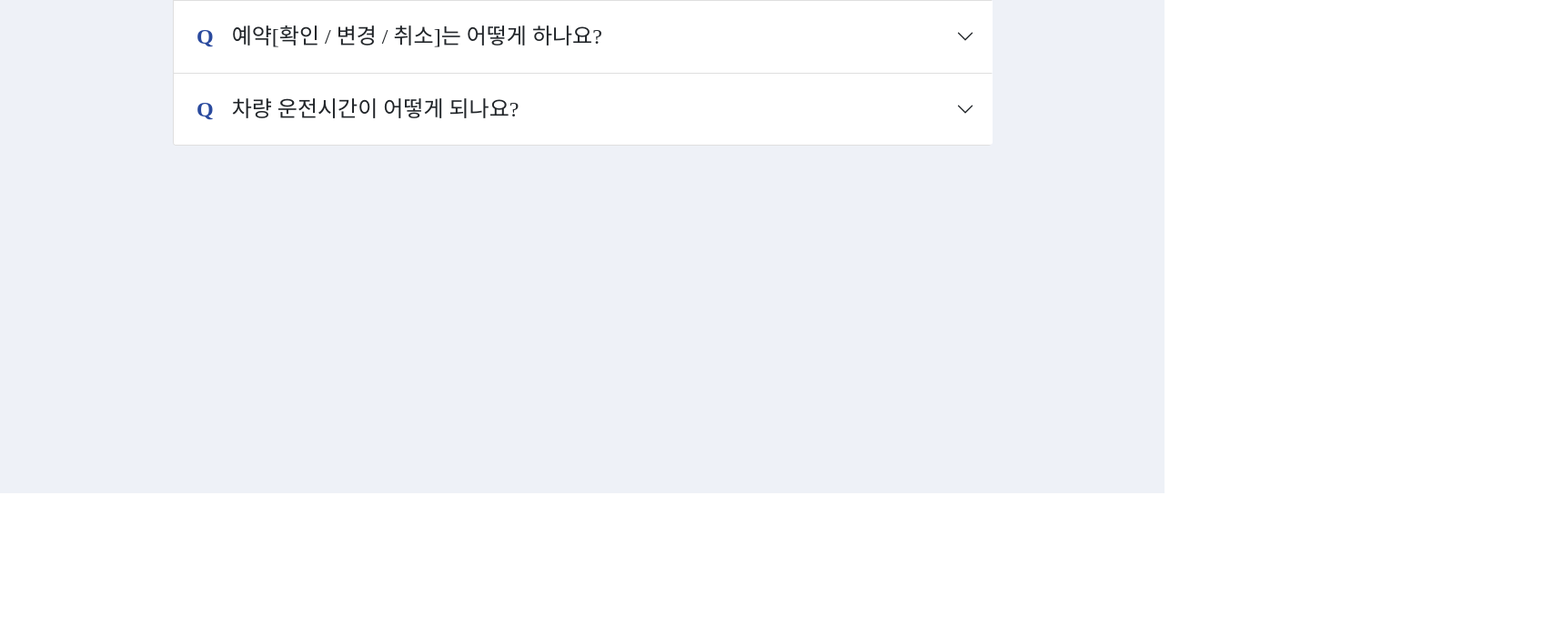
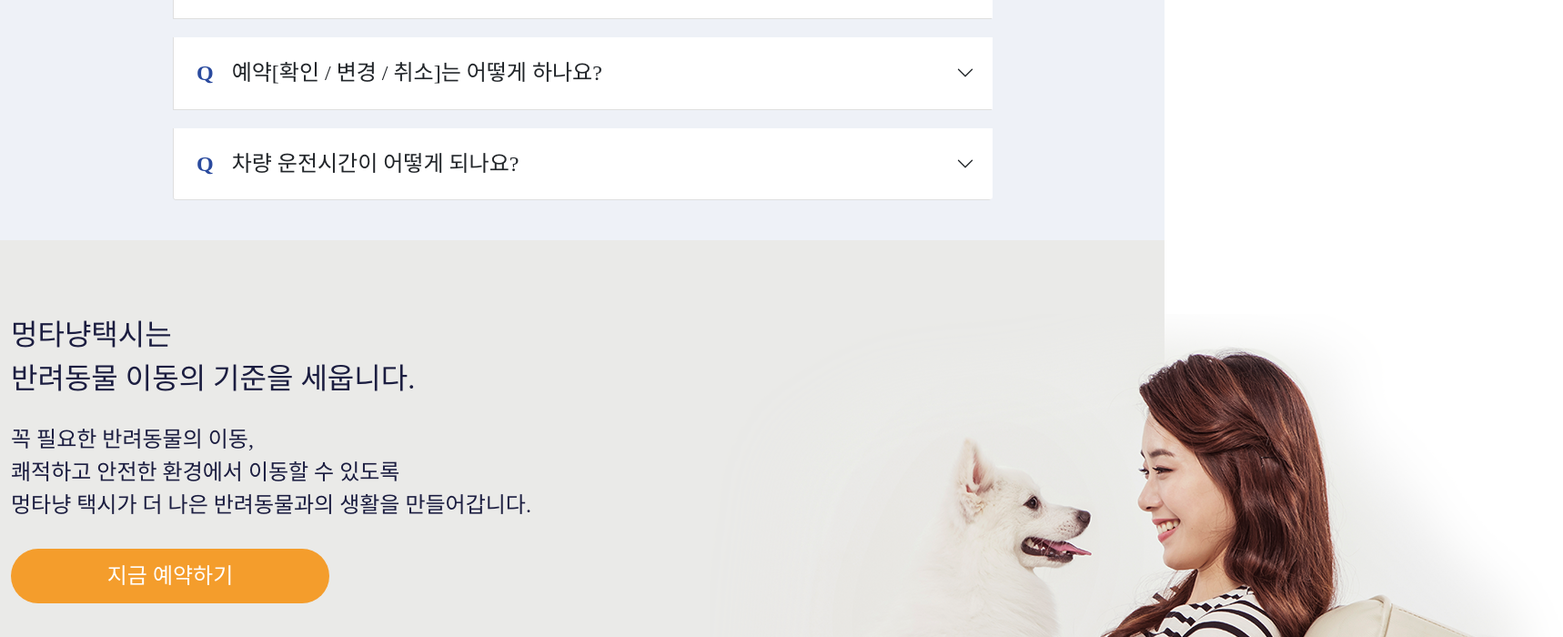
Before and after one commit to AnSangHyeon/mntx, a React (Create React App) app: page / in a window 1280 px wide. Shown: the part 4080-4780 px from the top of the page at 91% size, 1718 px wide, since content can reach past the window. Before the commit the page ends 4622 px from the top, so only its background shows below. Built offline with nearby package versions, Linux system fonts and the light colour scheme; what mobx-react-router would draw is missing.

Commit message:
[sh] HomeSection5수정

```diff
--- a/src/App.tsx
+++ b/src/App.tsx
@@ -19,6 +19,7 @@
 import Reservation from '@pages/Reservation'
 import Fare from '@pages/Fare'
 import SignUp from '@pages/Sign'
+
 
 
 interface IAppProps {
@@ -44,7 +45,6 @@
         <Route path='/Fare' element={<Fare />} />
         <Route path='/Login' element={<Login />} />
         <Route path='/Sign' element={<SignUp />} />
-
       </Routes>
 
     </div>
--- a/src/index.tsx
+++ b/src/index.tsx
@@ -5,7 +5,7 @@
 import { RouterStore as _RouterStore } from 'mobx-react-router'
 import { BrowserRouter } from 'react-router-dom'
 import Provider from './provider'
-
+import 'bootstrap/dist/css/bootstrap.min.css'
 import './index.css'
 
 declare global {
--- a/src/layout/index.style.ts
+++ b/src/layout/index.style.ts
@@ -1,4 +1,4 @@
-import { Accordion } from "react-bootstrap"
+import { Accordion, Col, Container, Row } from "react-bootstrap"
 import { Link } from "react-router-dom"
 import styled from "styled-components"
 
@@ -192,7 +192,7 @@
   height: 186.7px;
 `
 export const HomeSection4All = styled.div`
-  height: 1098.58px;
+  height: 820.58px;
   background: #eef1f7;
 `
 export const HomeSection4 = styled.div`
@@ -328,3 +328,50 @@
   display: block;
   text-align: left;
 `
+export const HomeSection4Padding = styled.div`
+  padding: 0 0 20px 0;
+`
+export const HomeSection5All = styled.div`
+  height: 547.97px;
+  background: #eaeae8;
+  padding: 80px 0 0 0;
+`
+export const HomeSection5Col = styled(Col)`
+  width: 50%;
+  height: 467.97px;
+
+`
+export const HomeSection5Row = styled(Row)`
+  width: 1536px;
+  margin: 0 auto;
+`
+export const HomeSection5Title = styled.div`
+  color: #1b1d40;
+  font-size: 2rem;
+  text-align: left;
+  font: weight: 600;
+`
+export const HomeSection525px = styled.div`
+  padding: 0 0 25px 0;
+`
+export const HomeSection5SubTitle = styled.div`
+  color: #1b1d40;
+  font-size: 1.5rem;
+  text-align: left;
+  font: weight: 300;
+`
+export const HomeSection5CustomBtn = styled.div`
+  background: #f49d2c;
+  color: #fff;
+  border-radius: 50px;
+  display: flex;
+  justify-content: center;
+  align-items: center;
+  font-size: 1.5rem;
+  flex-direction: column;
+  width: 350px;
+  height: 60px;
+`
+export const HomeSection55px = styled.div`
+  padding: 0 0 5px 0;
+`
--- a/src/pages/Home/index.tsx
+++ b/src/pages/Home/index.tsx
@@ -4,7 +4,7 @@
 import { Link } from 'react-router-dom'
 import Loader from '@components/Loader'
 import Header from '@layout/Header'
-import { AccordionA, AccordionA1, AccordionA2, AccordionAll, AccordionBody, AccordionBody1, AccordionBody2, AccordionHead, AccordionItem, AccordionTxt, AccordionTxtLeft, CustomBtn, CustomBtnPosition, HomeContents, HomeContentsBottomMargin, HomeContentsTopMargin, HomeLogo, HomeLogo1, HomeLogo2, HomeSection1, HomeSection2, HomeSection2All, HomeSection3, HomeSection3All, HomeSection3Contents, HomeSection3ContentsCenter, HomeSection3ContentsEnd, HomeSection3ContentsHighlight, HomeSection3ContentsHighlight2, HomeSection3ContentsImg, HomeSection3ContentsText, HomeSection3ContentsText1, HomeSection3ContentsText2, HomeSection3Img4, HomeSection3Title, HomeSection4,  HomeSection4All, HomeSection4Btn, HomeSection4BtnHighlight, HomeSection4BtnImg, HomeSection4BtnRight, HomeSection4Notice1, HomeSection4Notice2, HomeSection4SubTitle, HomeSection4Title, HomeSection4Txt, HomeSection4Txt1, HomeSection4TxtRed, HomeTitle, LinkLineNone, Section2ContentsImg } from '@layout/index.style'
+import { AccordionA, AccordionA1, AccordionA2, AccordionAll, AccordionBody, AccordionBody1, AccordionBody2, AccordionHead, AccordionItem, AccordionTxt, AccordionTxtLeft, CustomBtn, CustomBtnPosition, HomeContents, HomeContentsBottomMargin, HomeContentsTopMargin, HomeLogo, HomeLogo1, HomeLogo2, HomeSection1, HomeSection2, HomeSection2All, HomeSection3, HomeSection3All, HomeSection3Contents, HomeSection3ContentsCenter, HomeSection3ContentsEnd, HomeSection3ContentsHighlight, HomeSection3ContentsHighlight2, HomeSection3ContentsImg, HomeSection3ContentsText, HomeSection3ContentsText1, HomeSection3ContentsText2, HomeSection3Img4, HomeSection3Title, HomeSection4,  HomeSection4All, HomeSection4Btn, HomeSection4BtnHighlight, HomeSection4BtnImg, HomeSection4BtnRight, HomeSection4Notice1, HomeSection4Notice2, HomeSection4Padding, HomeSection4SubTitle, HomeSection4Title, HomeSection4Txt, HomeSection4Txt1, HomeSection4TxtRed, HomeSection525px, HomeSection55px, HomeSection5All, HomeSection5Col, HomeSection5CustomBtn, HomeSection5Row, HomeSection5SubTitle, HomeSection5Title, HomeTitle, LinkLineNone, Section2ContentsImg } from '@layout/index.style'
 import HomeTopImg from '../../img/home.png'
 import HomeText from '../../img/hometext.png'
 import Mntx from '../../img/mntx.png'
@@ -17,8 +17,11 @@
 import Section3Contents3 from '../../img/homesection3contents3.png'
 import Section3Contents4 from '../../img/homesection3contents4.png'
 import Section4BtnImg from '../../img/section4btnimg.svg'
+import Section3Contents5Img from '../../img/HomeSection5Img.png'
 import 'bootstrap/dist/css/bootstrap.min.css'
 import Accordion from 'react-bootstrap/Accordion'
+import { Col, Container, Row } from 'react-bootstrap'
+import { ChildProcess } from 'child_process'
 
 
 interface IHomeProps {
@@ -165,6 +168,7 @@
                     </AccordionTxt>
                 </AccordionBody>
               </AccordionItem>
+              <HomeSection4Padding></HomeSection4Padding>
               <AccordionItem eventKey='1'>
                 <AccordionHead>
                   <AccordionTxt>
@@ -185,6 +189,7 @@
                   </AccordionTxt>
                 </AccordionBody1>
               </AccordionItem>
+              <HomeSection4Padding></HomeSection4Padding>
               <AccordionItem eventKey='2'>
                 <AccordionHead>
                   <AccordionTxt>
@@ -206,6 +211,7 @@
                   </AccordionTxt>
                 </AccordionBody1>
               </AccordionItem>
+              <HomeSection4Padding></HomeSection4Padding>
               <AccordionItem eventKey='3'>
                 <AccordionHead>
                   <AccordionTxt>
@@ -227,13 +233,29 @@
                 </AccordionBody2>
               </AccordionItem>
             </Accordion>
-
           </AccordionAll>
-
-
         </HomeSection4>
       </HomeSection4All>
+      <HomeSection5All>
+        <HomeSection5Row>
+          <HomeSection5Col xs={12} md={6}>
+            <HomeSection5Title>멍타냥택시는</HomeSection5Title>
+            <HomeSection5Title>반려동물 이동의 기준을 세웁니다.</HomeSection5Title>
+            <HomeSection525px></HomeSection525px>
+            <HomeSection5SubTitle>꼭 필요한 반려동물의 이동,</HomeSection5SubTitle>
+            <HomeSection5SubTitle>쾌적하고 안전한 환경에서 이동할 수 있도록</HomeSection5SubTitle>
+            <HomeSection5SubTitle>멍타냥 택시가 더 나은 반려동물과의 생활을 만들어갑니다.</HomeSection5SubTitle>
+            <HomeSection525px></HomeSection525px>
+            <HomeSection55px></HomeSection55px>
+            <HomeSection5CustomBtn>지금 예약하기</HomeSection5CustomBtn>
 
+          </HomeSection5Col>
+          <HomeSection5Col xs={12} md={6}>
+            <img src={ Section3Contents5Img } alt="" />
+          </HomeSection5Col>
+        </HomeSection5Row>
+
+      </HomeSection5All>
     </Fragment>
   )
 }
```
Also changed, not shown: src/img/HomeSection5Img.png (added).
